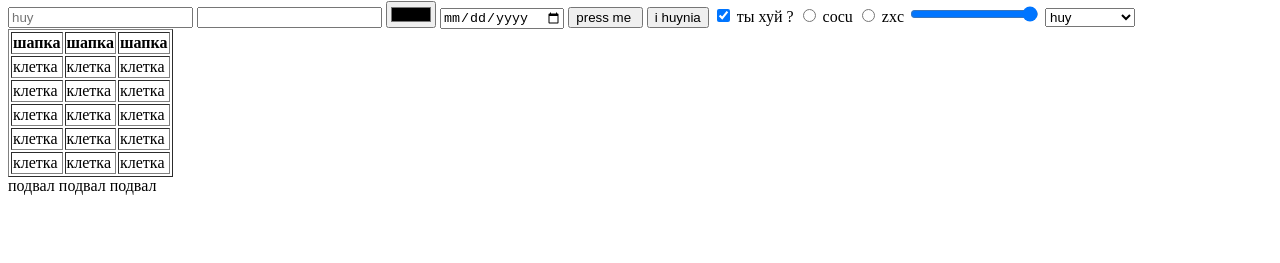
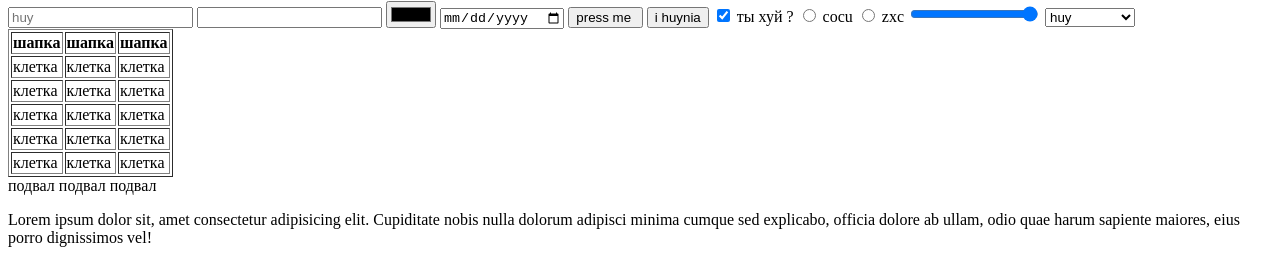
Before and after one commit to Shojtoro/model-1, a plain HTML site: page index.html in a window 1280 px wide. Shown: the part 1873-2136 px from the top of the page. Before the commit the page ends 2076 px from the top, so only its background shows below. Drawn offline with Linux system fonts and the light colour scheme.

Commit message:
сменил главную страницу

```diff
--- a/index.html
+++ b/index.html
@@ -137,7 +137,7 @@ Enim repudiandae ani<u>mi rem praesentium voluptas, aperiam ullam elig</u>endi d
           <td>подвал</td>
           <td>подвал</td>
       </Tfoot>
-
+<p>Lorem ipsum dolor sit, amet consectetur adipisicing elit. Cupiditate nobis nulla dolorum adipisci minima cumque sed explicabo, officia dolore ab ullam, odio quae harum sapiente maiores, eius porro dignissimos vel!</p>
 </form>
 </body>
 </html>
```
